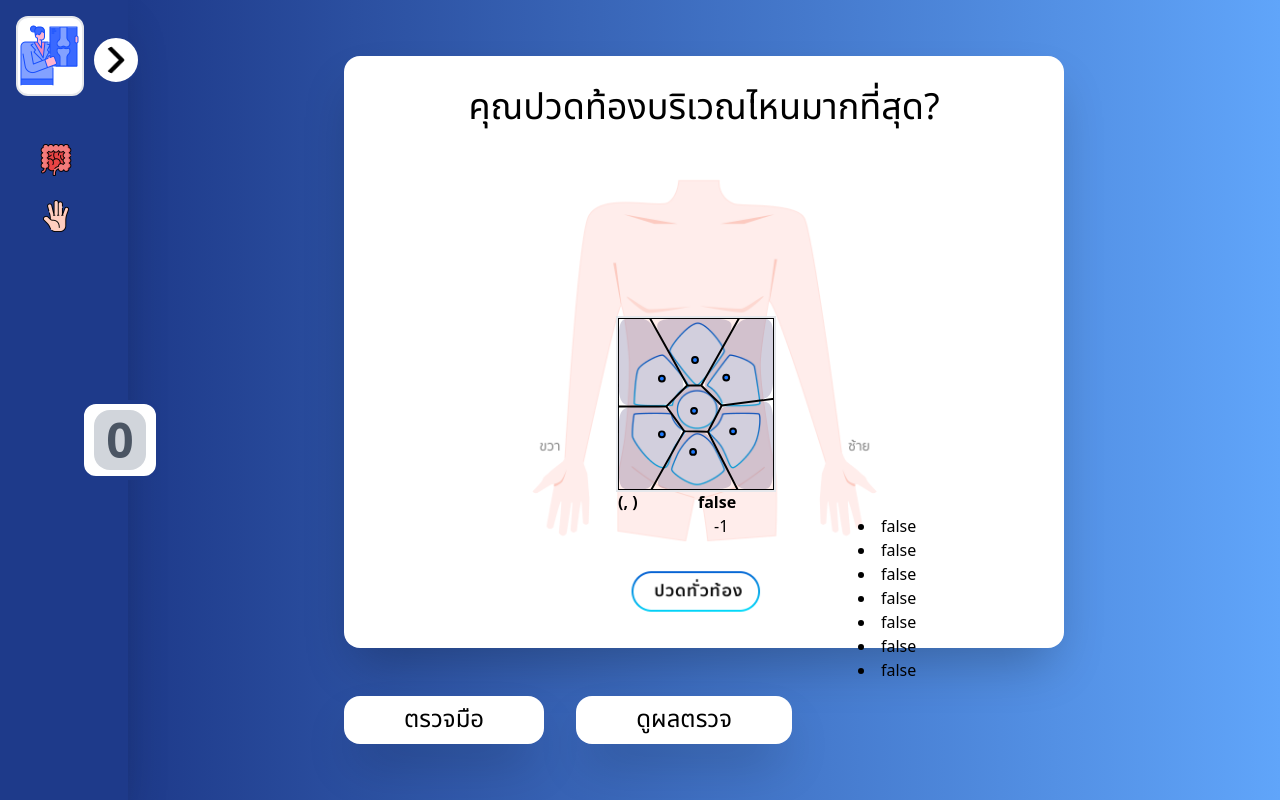
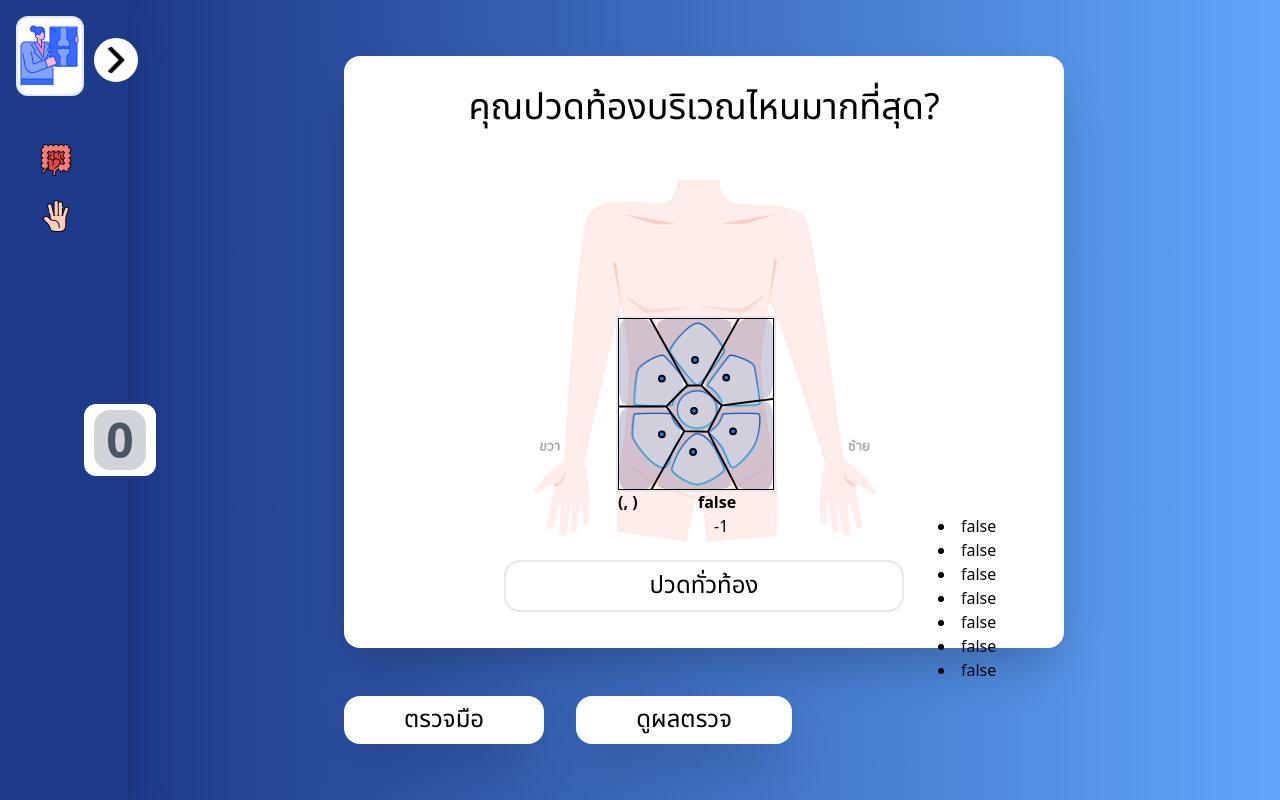
Before and after one commit to Lukyord/agnos-internship-assessment, a React (Vite) app: page /abdomen in a window 1280 px wide. Built offline with nearby package versions, Linux system fonts and the light colour scheme.

Commit message:
all active button for abdomen

```diff
--- a/src/components/abdomen/AbdomenVoronoi.jsx
+++ b/src/components/abdomen/AbdomenVoronoi.jsx
@@ -55,7 +55,7 @@ export default function useAbdomenVoronoi({
       </b>
       <b className="pl-[5rem]">{mouseInBox.toString()}</b>
       <p className="pl-[6rem] absolute">{zone}</p>
-      <p className="pl-[15rem] absolute whitespace-nowrap">
+      <p className="pl-[20rem] absolute whitespace-nowrap">
         {clickedZone.map((c) => (
           <li>{c.toString()}</li>
         ))}
--- /dev/null
+++ b/src/components/abdomen/AllActiveButton.jsx
@@ -0,0 +1,26 @@
+import { useState } from "react";
+
+export default function AllActiveButton({ setClickedZone }) {
+  const [isAllActive, setIsAllActive] = useState(false);
+
+  function handleAllActive() {
+    if (!isAllActive) {
+      setClickedZone((prevState) => prevState.map((item) => (item = true)));
+      setIsAllActive(true);
+    } else {
+      setClickedZone((prevState) => prevState.map((item) => (item = false)));
+      setIsAllActive(false);
+    }
+  }
+
+  return (
+    <button
+      className="font-noto text-2xl bg-white rounded-2xl p-[0.5rem] absolute
+      border-2 hover:text-white hover:bg-blue-400
+      inset-x-0 bottom-[1.75rem]"
+      onClick={handleAllActive}
+    >
+      ปวดทั่วท้อง
+    </button>
+  );
+}
--- a/src/pages/Abdomen.jsx
+++ b/src/pages/Abdomen.jsx
@@ -5,6 +5,7 @@ import AbdomenVoronoi from "../components/abdomen/AbdomenVoronoi";
 import { useState } from "react";
 import Active from "../components/abdomen/Active";
 import Highlight from "../components/abdomen/Highlight";
+import AllActiveButton from "../components/abdomen/AllActiveButton";
 
 export default function Abdomen() {
   const [zone, setZone] = useState(-1);
@@ -51,6 +52,7 @@ export default function Abdomen() {
             clickedZone={clickedZone}
             setClickedZone={setClickedZone}
           />
+          <AllActiveButton setClickedZone={setClickedZone} />
         </div>
       </div>
       <div className="flex justify-between w-[45rem]">
```
